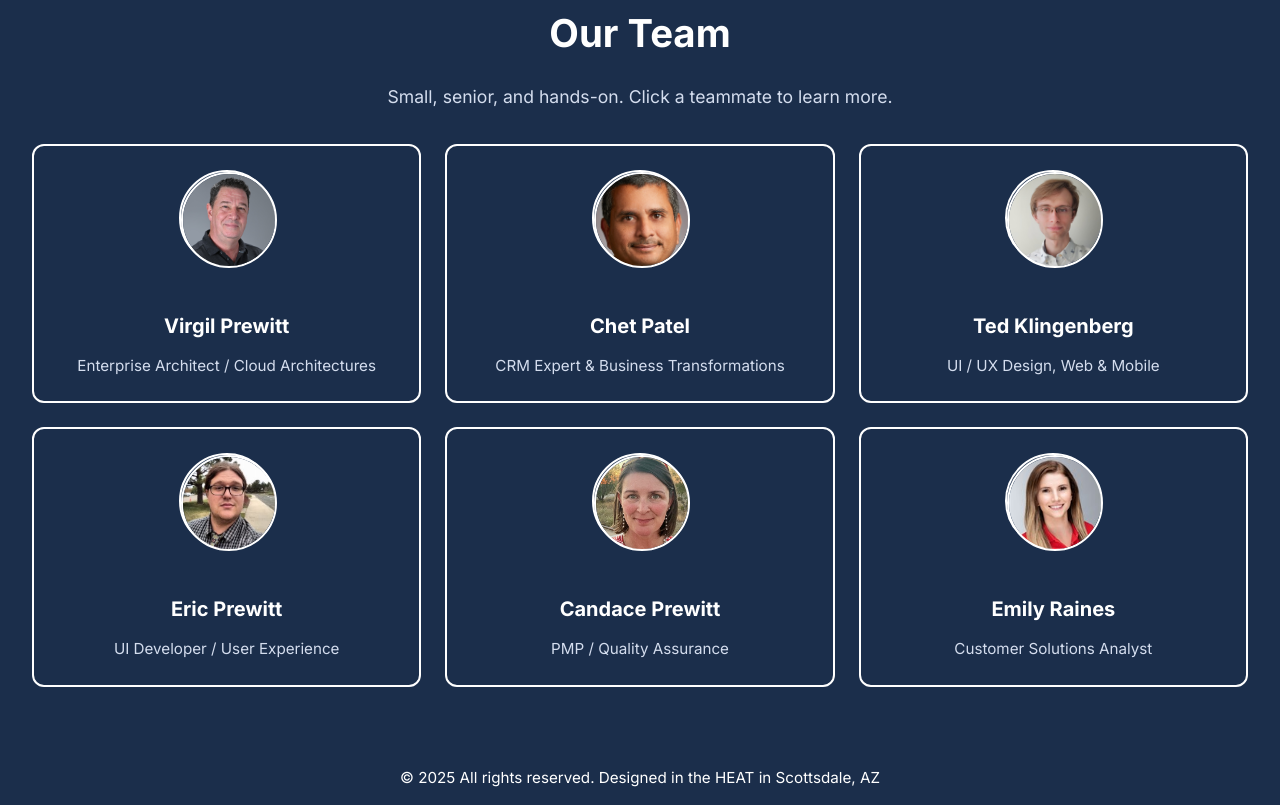
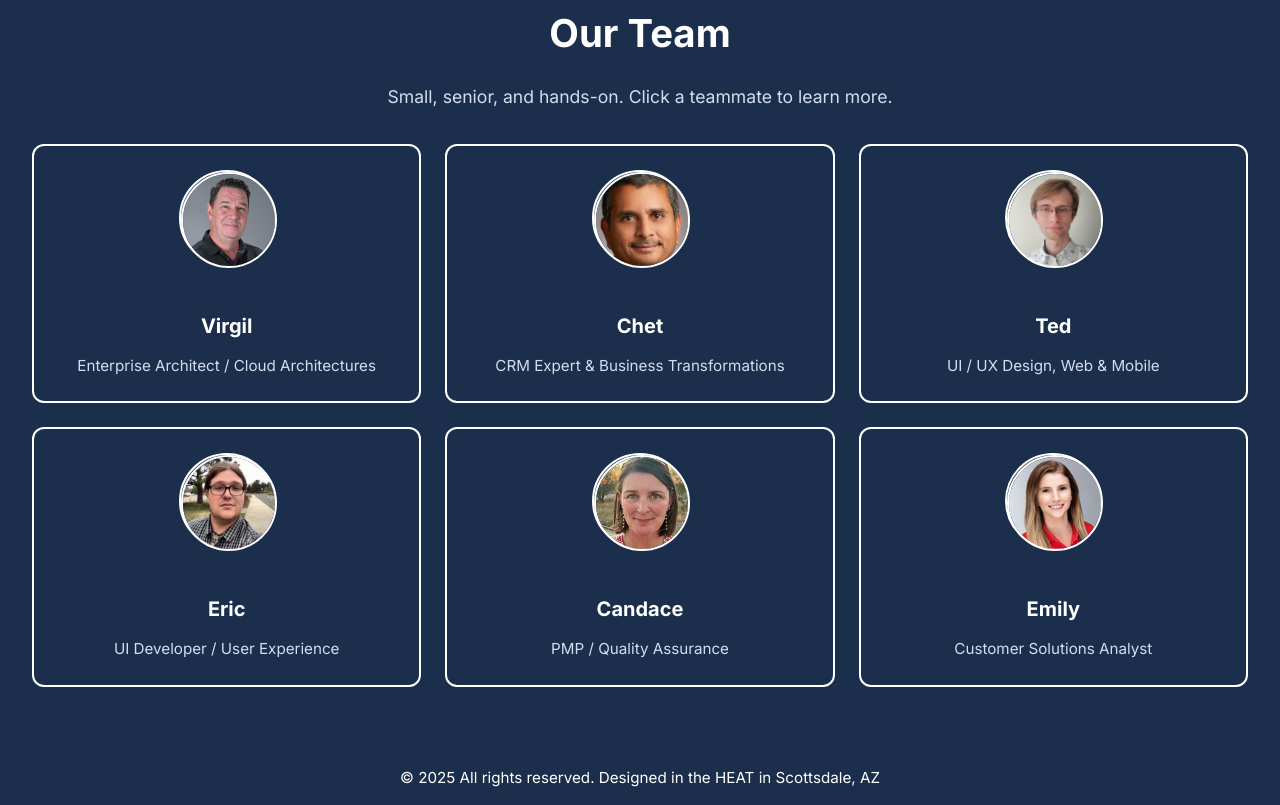
Before and after one commit to VirgBGCW/BGCWWebPage, a plain HTML site: page company.html in a window 1280 px wide. Shown: the part 1697-2502 px from the top of the page. Drawn offline with Linux system fonts and the light colour scheme.

Commit message:
changed names to just the first to be personal

```diff
--- a/company.html
+++ b/company.html
@@ -173,7 +173,7 @@
       <img src="assets/virgilprewitt.jpg" alt="Virgil Prewitt"
            style="width:96px;height:96px;border-radius:9999px;border:2px solid white;object-fit:cover;"/>
     </div>
-    <h3>Virgil Prewitt</h3>
+    <h3>Virgil</h3>
     <p class="text-muted" style="color:#d4ddee;">Enterprise Architect / Cloud Architectures</p>
   </div>
 </article>
@@ -189,7 +189,7 @@
       <img src="assets/Chet.png" alt="Chet Patel"
            style="width:96px;height:96px;border-radius:9999px;border:2px solid white;object-fit:cover;"/>
     </div>
-    <h3>Chet Patel</h3>
+    <h3>Chet</h3>
     <p class="text-muted" style="color:#d4ddee;">CRM Expert &amp; Business Transformations</p>
   </div>
 </article>
@@ -205,7 +205,7 @@
           <img src="assets/tedk.jpg" alt="Ted Klingenberg"
               style="width:96px;height:96px;border-radius:9999px;border:2px solid white;object-fit:cover;"/>
         </div>
-        <h3>Ted Klingenberg</h3>
+        <h3>Ted</h3>
         <p class="text-muted" style="color:#d4ddee;">UI / UX Design, Web &amp; Mobile</p>
       </div>
     </article>
@@ -222,7 +222,7 @@
       <img src="assets/ericprewitt.jpg" alt="Eric Prewitt"
            style="width:96px;height:96px;border-radius:9999px;border:2px solid white;object-fit:cover;"/>
     </div>
-    <h3>Eric Prewitt</h3>
+    <h3>Eric</h3>
     <p class="text-muted" style="color:#d4ddee;">UI Developer / User Experience</p>
   </div>
 </article>
@@ -238,7 +238,7 @@
       <img src="assets/candaceprewitt.jpg" alt="Candace Prewitt"
           style="width:96px;height:96px;border-radius:9999px;border:2px solid white;object-fit:cover;"/>
     </div>
-    <h3>Candace Prewitt</h3>
+    <h3>Candace</h3>
     <p class="text-muted" style="color:#d4ddee;">PMP / Quality Assurance</p>
   </div>
 </article>
@@ -255,7 +255,7 @@
       <img src="assets/emily.jpg" alt="Emily Raines"
           style="width:96px;height:96px;border-radius:9999px;border:2px solid white;object-fit:cover;"/>
     </div>
-    <h3>Emily Raines</h3>
+    <h3>Emily</h3>
     <p class="text-muted" style="color:#d4ddee;">Customer Solutions Analyst</p>
   </div>
 </article>
```
